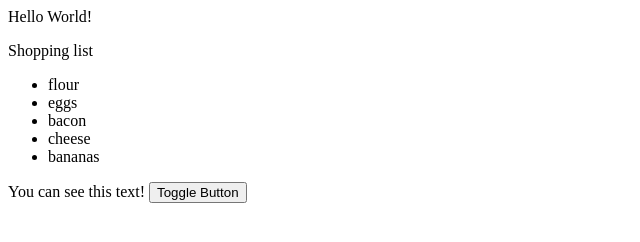
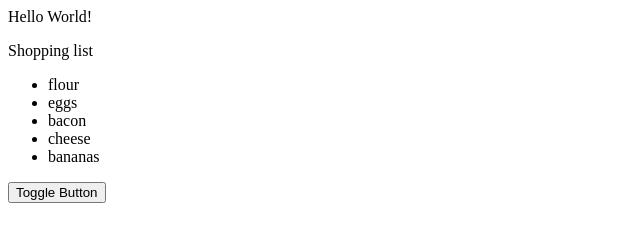
Before and after one commit to jennifer-MM/vue-intro, a plain HTML site: page index.html in a window 1280 px wide. Shown: the whole page, without its empty margins (0-640 px from the left). Drawn offline with nearby package versions, Linux system fonts and the light colour scheme.

Commit message:
first commit

```diff
--- a/index.html
+++ b/index.html
@@ -44,7 +44,7 @@
         let ifVue = new Vue({
             el: "#if-app",
             data: {
-                seeable: true
+                seeable: false
             },
             methods: {
                 toggleMessage: function () {
```
